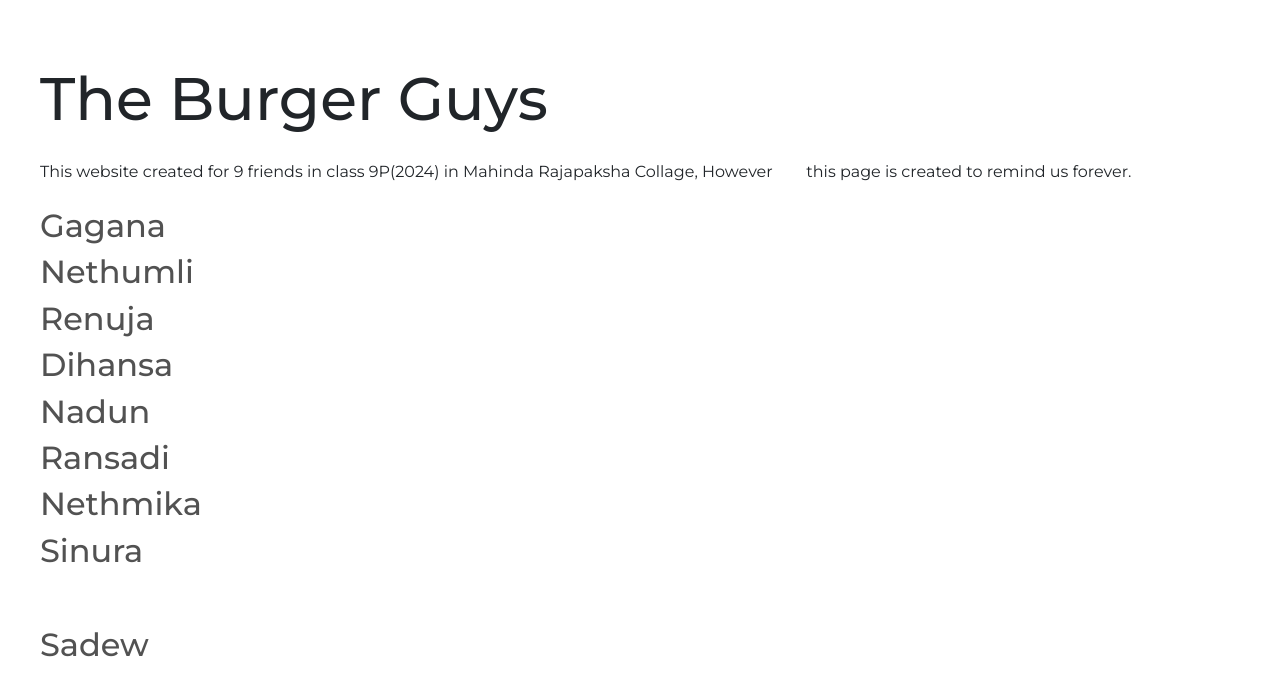
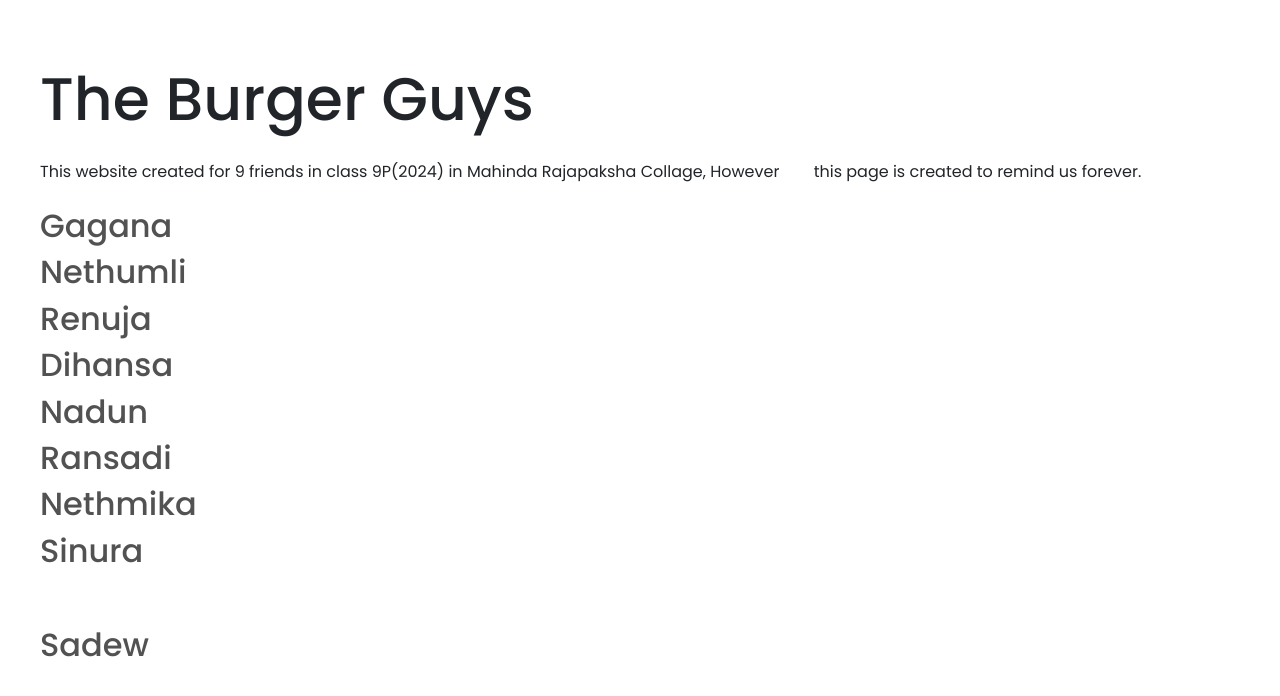
Before and after one commit to micoweb/theburgerguys, a plain HTML site: page index.html in a window 1280 px wide. Drawn offline with nearby package versions, Linux system fonts and the light colour scheme.

Commit message:
Update style.css

```diff
--- a/style.css
+++ b/style.css
@@ -1,7 +1,9 @@
 @import url('https://fonts.googleapis.com/css2?family=Montserrat:ital,wght@0,100..900;1,100..900&display=swap');
+@import url('https://fonts.googleapis.com/css2?family=Poppins:ital,wght@0,100;0,200;0,300;0,400;0,500;0,600;0,700;0,800;0,900;1,100;1,200;1,300;1,400;1,500;1,600;1,700;1,800;1,900&display=swap');
+
 
 *{
-    font-family: "Montserrat", sans-serif;
+    font-family: "Poppins", sans-serif;
 }
 
 :root{
```
